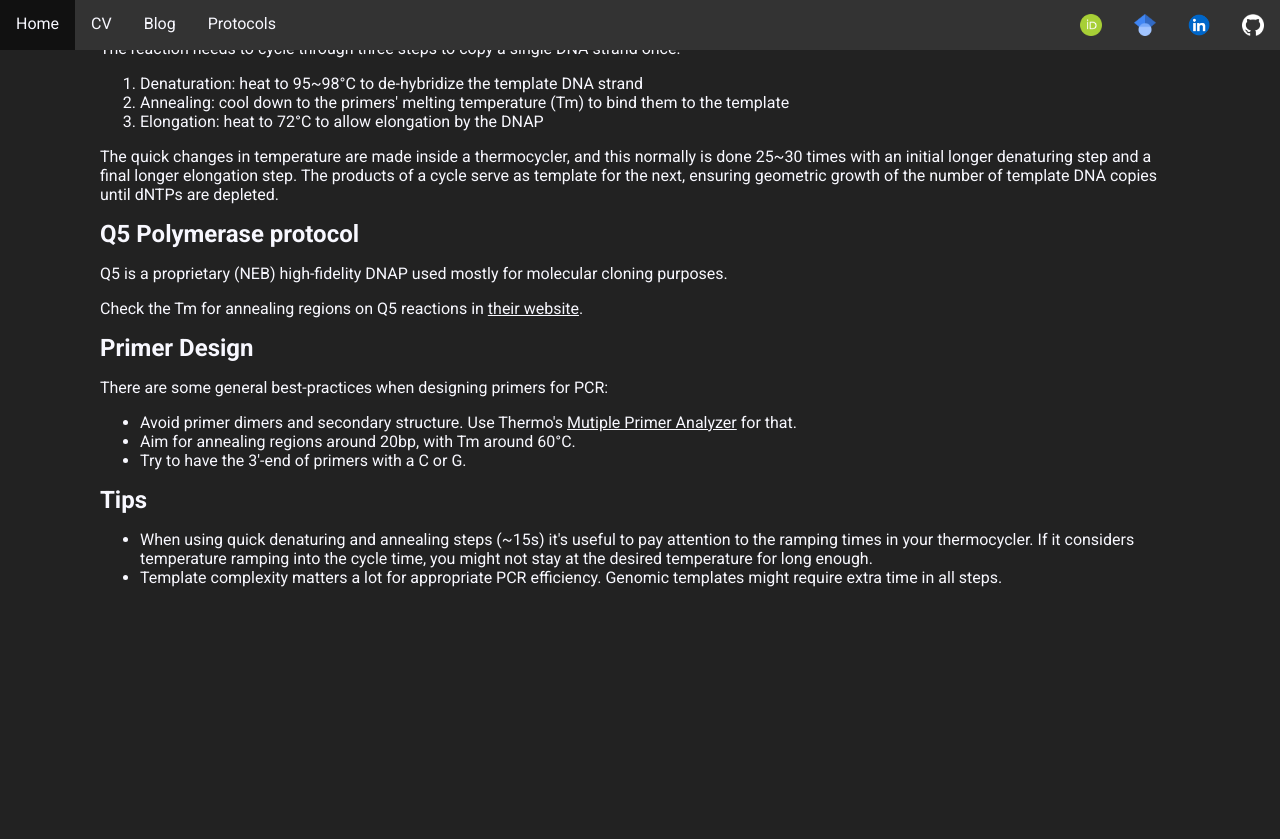
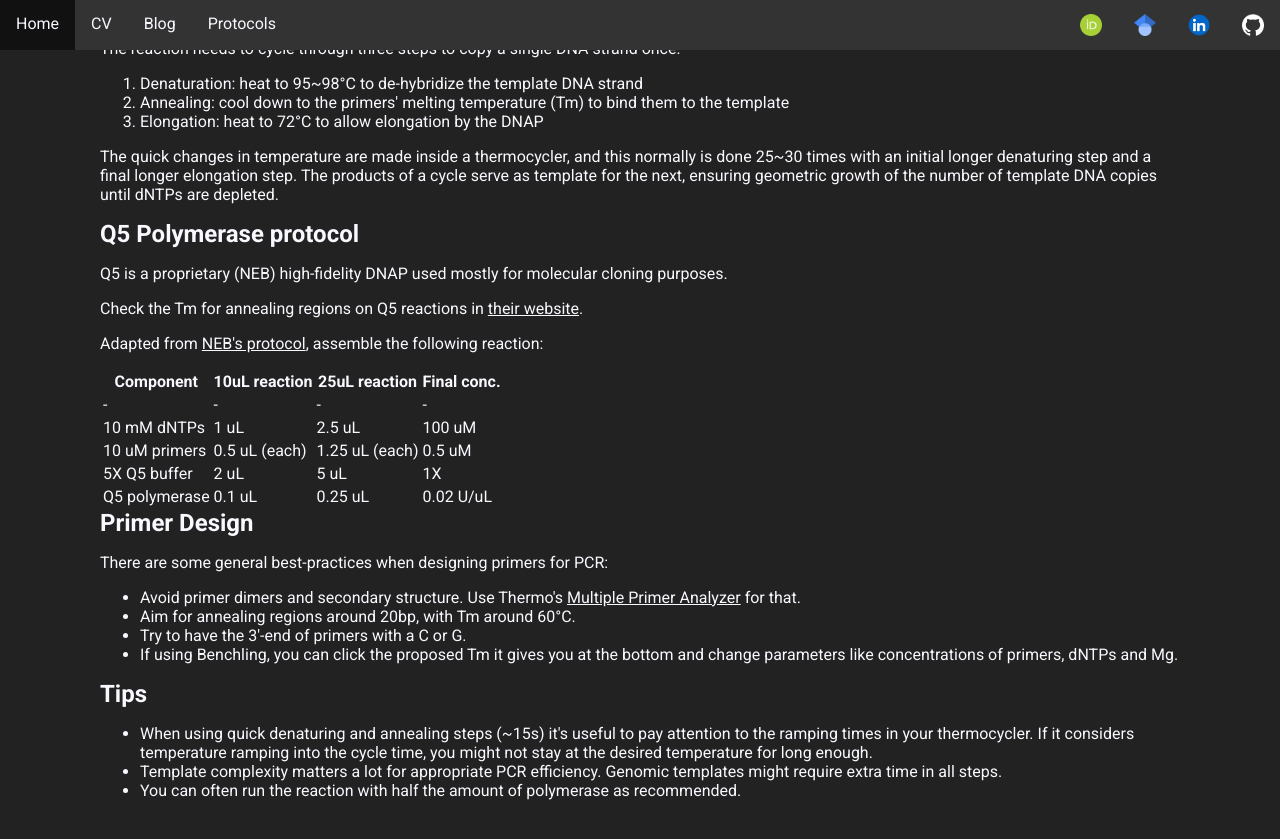
Before and after one commit to fxbuson/fxbuson.github.io, a Jekyll site: the page built from Protocols/PCR.html, in a window 1280 px wide and 900 px high, scrolled down 641 px. Shown: the top 839 px of the window. Built offline with Jekyll 4.4.1, drawn with Linux system fonts in a browser that asks for light colours; before the commit the page ends 1328 px from its top, so only the background shows below that.

Commit message:
PCR update reaction partial

```diff
--- a/Protocols/PCR.html
+++ b/Protocols/PCR.html
@@ -28,15 +28,55 @@
 
 <p>Q5 is a proprietary (NEB) high-fidelity DNAP used mostly for molecular cloning purposes.</p>
 <p>Check the Tm for annealing regions on Q5 reactions in <a href="https://tmcalculator.neb.com/#!/main">their website</a>.</p>
+<p>Adapted from <a href="https://www.neb.com/en/protocols/2013/12/13/pcr-using-q5-high-fidelity-dna-polymerase-m0491">NEB's protocol</a>, assemble the following reaction:</p>
+<table>
+    <tr>
+        <th>Component</th>
+        <th>10uL reaction</th>
+        <th>25uL reaction</th>
+        <th>Final conc.</th>
+    </tr>
+    <tr>
+        <td>-</td>
+        <td>-</td>
+        <td>-</td>
+        <td>-</td>
+    </tr>
+    <tr>
+        <td>10 mM dNTPs</td>
+        <td>1 uL</td>
+        <td>2.5 uL</td>
+        <td>100 uM</td>
+    </tr>
+    <tr>
+        <td>10 uM primers </td>
+        <td>0.5 uL (each)</td>
+        <td>1.25 uL (each)</td>
+        <td>0.5 uM</td>
+    </tr>
+    <tr>
+        <td>5X Q5 buffer</td>
+        <td>2 uL</td>
+        <td>5 uL</td>
+        <td>1X</td>
+    </tr>
+    <tr>
+        <td>Q5 polymerase</td>
+        <td>0.1 uL</td>
+        <td>0.25 uL</td>
+        <td>0.02 U/uL</td>
+    </tr>
+</table>
 
 <h2>Primer Design</h2>
 
 <p>
     There are some general best-practices when designing primers for PCR:
     <ul>
-        <li>Avoid primer dimers and secondary structure. Use Thermo's <a href="https://www.thermofisher.com/uk/en/home/brands/thermo-scientific/molecular-biology/molecular-biology-learning-center/molecular-biology-resource-library/thermo-scientific-web-tools/multiple-primer-analyzer.html">Mutiple Primer Analyzer</a> for that.</li>
+        <li>Avoid primer dimers and secondary structure. Use Thermo's <a href="https://www.thermofisher.com/uk/en/home/brands/thermo-scientific/molecular-biology/molecular-biology-learning-center/molecular-biology-resource-library/thermo-scientific-web-tools/multiple-primer-analyzer.html">Multiple Primer Analyzer</a> for that.</li>
         <li>Aim for annealing regions around 20bp, with Tm around 60°C.</li>
         <li>Try to have the 3'-end of primers with a C or G.</li>
+        <li>If using Benchling, you can click the proposed Tm it gives you at the bottom and change parameters like concentrations of primers, dNTPs and Mg.</li>
     </ul>
 </p>
 
@@ -49,4 +89,7 @@
     <li>
         Template complexity matters a lot for appropriate PCR efficiency. Genomic templates might require extra time in all steps.
     </li>
+    <li>
+        You can often run the reaction with half the amount of polymerase as recommended.
+    </li>
 </ul>
```
